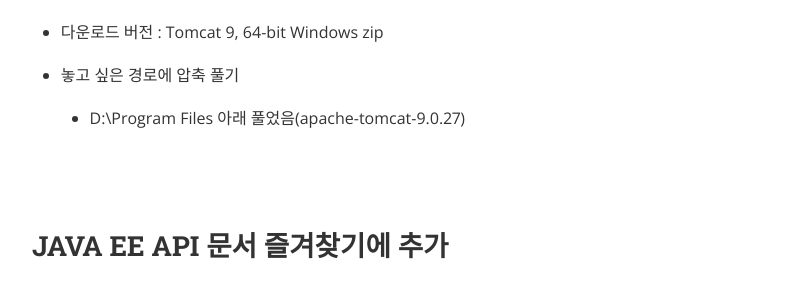
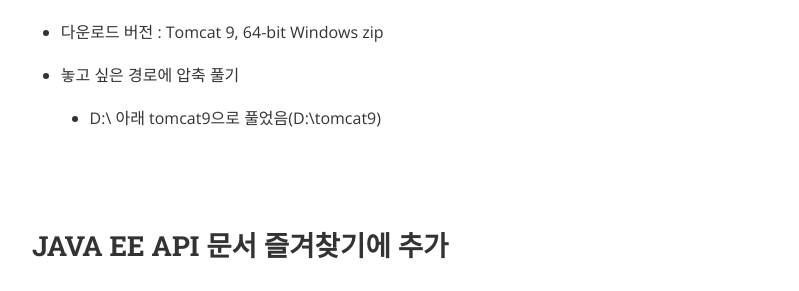
Before and after one commit to gptjs409/gptjs409.github.io, a Jekyll site: the page built from _posts/java/2019-10-23-java-settings.md, in a window 1280 px wide and 900 px high, scrolled down 1472 px. Shown: the part 153-444 px from the top of the window, without its empty margins (240-1039 px from the left). Built offline with Jekyll 4.4.1, drawn with Linux system fonts in a browser that asks for light colours; nearby versions of some CDN libraries.

Commit message:
Update 2019-10-23-java-settings.md

```diff
--- a/_posts/java/2019-10-23-java-settings.md
+++ b/_posts/java/2019-10-23-java-settings.md
@@ -74,7 +74,7 @@ javac 1.8.0_221
 
 - 놓고 싶은 경로에 압축 풀기
 
-  - D:\\Program Files 아래 풀었음(apache-tomcat-9.0.27)
+  - D:\\ 아래 tomcat9으로 풀었음(D:\tomcat9)
 
 <br>
 <br>
```
